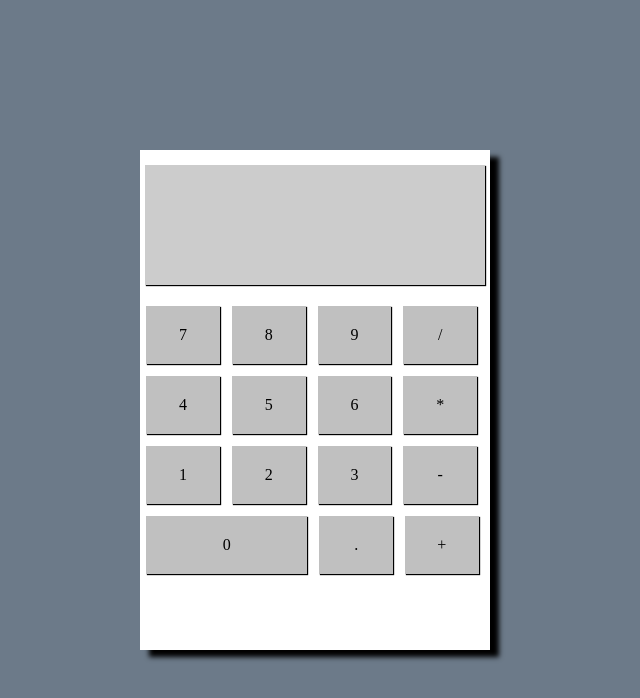
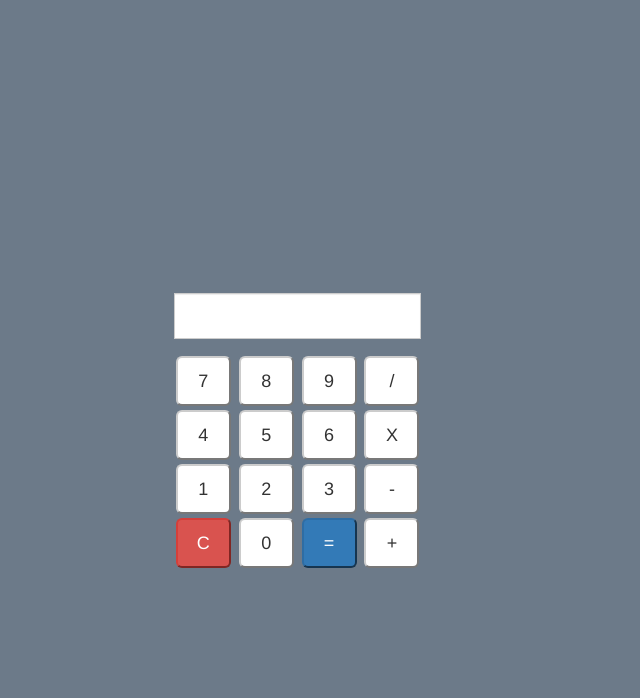
Before and after one commit to leoalcantara/calculator, a plain HTML site: page index.html in a window 1280 px wide. Shown: the whole page, without its empty margins (325-965 px from the left). Drawn offline with nearby package versions, Linux system fonts and the light colour scheme.

Commit message:
init new designer

```diff
--- a/index.html
+++ b/index.html
@@ -1,36 +1,66 @@
 <!DOCTYPE html>
 <html>
+
 <head>
 	<meta charset="utf-8">
 	<meta http-equiv="X-UA-Compatible" content="IE=edge">
-	<title>Calculadora</title>
+	<meta name="viewport" content="width=device-width, initial-scale=1">
+	<title>Calculator Project</title>
 	<link rel="stylesheet" href="style.css">
+	<script type="text/javascript" src="calculator.js"></script>
+	<!--CSS Normalize -->
+	<link rel="stylesheet" href="https://cdnjs.cloudflare.com/ajax/libs/normalize/7.0.0/normalize.min.css">
+	<!-- Latest compiled and minified CSS -->
+	<link rel="stylesheet" href="https://maxcdn.bootstrapcdn.com/bootstrap/3.3.7/css/bootstrap.min.css">
+	<!-- jQuery library -->
+	<script src="https://ajax.googleapis.com/ajax/libs/jquery/3.2.1/jquery.min.js"></script>
+	<!-- Latest compiled JavaScript -->
+	<script src="https://maxcdn.bootstrapcdn.com/bootstrap/3.3.7/js/bootstrap.min.js"></script>
+	<!-- Import gogole fonts-->
+	<style> @import url('https://fonts.googleapis.com/css?family=Press+Start+2P'); </style>
+
 </head>
+
 <body>
+	<div class="container col-md-12">
+		<div class="calculator col-md-3">
+			<section class="screen input-group input-group-lg">
+				<input type="text" name="visor" id="visor" class="form-control" maxlength="10" size="11" value="">
+			</section><!-- End screen section-->
 
-	<div class="container">
-		<div class="box">
-			<div class="screen"></div>
-			<div class="wrapper">
+			<section class="buttons">
+				<button type="button" class="btn-lg btn-default" name="btn7" value="7" onclick="envia(this.value);"> 7 </button>
+				<button type="button" class="btn-lg btn-default" name="btn8" value="8" onclick="envia(this.value);"> 8 </button>
+				<button type="button" class="btn-lg btn-default" name="btn9" value="9" onclick="envia(this.value);"> 9 </button>
+				<button type="button" class="btn-lg btn-default" name="btn/" value="/" onclick="envia(this.value);"> / </button>
+			</section><!-- End buttons section-->
 
-				<div class="button click"> 7 </div>
-				<div class="button click"> 8 </div>
-				<div class="button click"> 9 </div>
-				<div class="button click">/</div>
-				<div class="button click "> 4 </div>
-				<div class="button click"> 5 </div>
-				<div class="button click"> 6 </div>
-				<div class="button click">*</div>
-				<div class="button click"> 1 </div>
-				<div class="button click"> 2 </div>
-				<div class="button click"> 3 </div>
-				<div class="button click">-</div>
-				<div class="zero click"> 0 </div>
-				<div class="button click">.</div>
-				<div class="button click">+</div>
-			</div>
-		</div>
-	</div>
+			<section class="buttons">
+				<button type="button" class="btn-lg btn-default" name="btn4" value="4" onclick="envia(this.value);"> 4 </button>
+				<button type="button" class="btn-lg btn-default" name="btn5" value="5" onclick="envia(this.value);"> 5 </button>
+				<button type="button" class="btn-lg btn-default" name="btn6" value="6" onclick="envia(this.value);"> 6 </button>
+				<button type="button" class="btn-lg btn-default" name="btnX" value="*" onclick="envia(this.value);"> X </button>
+			</section><!-- End buttons section-->
+
+			<section class="buttons">
+				<button type="button" class="btn-lg btn-default" name="btn1" value="1" onclick="envia(this.value);"> 1 </button>
+				<button type="button" class="btn-lg btn-default" name="btn2" value="2" onclick="envia(this.value);"> 2 </button>
+				<button type="button" class="btn-lg btn-default" name="btn3" value="3" onclick="envia(this.value);"> 3 </button>
+				<button type="button" class="btn-lg btn-default" name="btn-" value="-" onclick="envia(this.value);"> - </button>
+			</section><!-- End buttons section-->
+
+			<section class="buttons">
+				<button type="button" class="btn-lg btn-danger" name="btnC" value="C" onclick="envia(this.value);"> C </button>
+				<button type="button" class="btn-lg btn-default" name="btn0" value="0" onclick="envia(this.value);"> 0 </button>
+				<button type="button" class="btn-lg btn-primary" name="btn=" value="=" onclick="envia(this.value);"> = </button>
+				<button type="button" class="btn-lg btn-default" name="btn+" value="+" onclick="envia(this.value);"> + </button>
+			</section>
+			<!--End buttons section-->
+
+		</div> <!-- End calculator div-->
+
+	</div> <!-- End container div-->
 
 </body>
+
 </html>
--- a/style.css
+++ b/style.css
@@ -10,22 +10,12 @@
 }
 
 .box {
-	width: 350px;
-	height: 500px;
+	width: auto;
+	height: auto;
 	background: #fff;
 	box-shadow: 9px 7px 5px #000;
 }
 
- .screen{
- 	box-shadow: 1px 1px 1px #000;
- 	width: 340px;
- 	height: 100px;
- 	background: #ccc;
- 	margin-top: 15px;
- 	margin-left: 5px;
- 	margin-bottom: 15px;
- 	padding-bottom: 20px;
- }
 
 
  .wrapper {
@@ -35,34 +25,32 @@
     width: 100%;
 
 }
-.button {
-	box-shadow: 1px 1px 1px #000;
-	text-align: center;
-    box-sizing: border-box;
-    padding: 1.25rem;
-    margin: 6px;
-    background-color: silver;
-    width: calc((90% / 4) - 5px); /* calco para descontar a margem da largura do box se aumenta a marge tem que ajustar aqui tb */
-}
 
-.zero {
-	box-shadow: 1px 1px 1px #000;
-	text-align: center;
-    box-sizing: border-box;
-    padding: 1.25rem;
-    margin: 6px;
-    background-color: silver;
-    width: calc((190% / 4) - 5px); /* calco para descontar a margem da largura do box se aumenta a marge tem que ajustar aqui tb */
-}
+.calculator{
+	box-align: center;
+	margin-top: 5%;
+  }
 
-.click:hover {
-	box-shadow: -1px -1px -1px #ccc;
-	cursor: pointer;
-	position: relative;
-	top: 1px;
-	left: 1px;
-}
+  .screen{
+	font-family: 'Press Start 2P';
+	font-size: 10px;
+	margin-bottom: 15px;
+  }
 
-body {
-	margin: 0;
-}
+  .buttons{
+	  margin: 0 auto;
+	  float: none;
+  }
+  .btn-lg{
+	  margin: 2px;
+	  width: 55px;
+	  height:50px;
+  }
+
+  @media query {
+	.btn-lg{
+		margin: 2px;
+		width: 55px;
+		height:50px;
+	}
+  }
```
